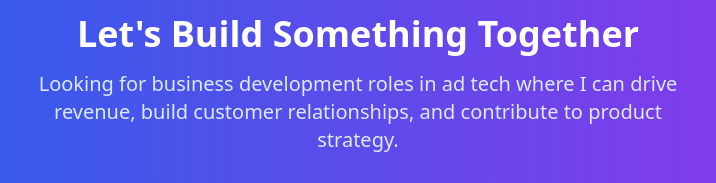
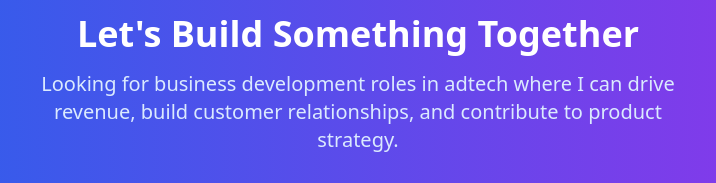
Before and after one commit to nimitworkofficial-creator/portfolio-html, a plain HTML site: page index.html in a window 1280 px wide. Shown: the part 2990-3173 px from the top of the page, 282-998 px from the left. Drawn offline with nearby package versions, Linux system fonts and the light colour scheme.

Commit message:
Update index.html
Final V1

```diff
--- a/index.html
+++ b/index.html
@@ -265,7 +265,7 @@
         <div class="bg-gradient-to-r from-blue-600 to-purple-600 rounded-2xl p-12 text-center">
             <h2 class="text-4xl font-bold mb-4">Let's Build Something Together</h2>
             <p class="text-xl text-blue-100 mb-8 max-w-2xl mx-auto">
-                Looking for business development roles in ad tech where I can drive revenue,
+                Looking for business development roles in adtech where I can drive revenue,
                 build customer relationships, and contribute to product strategy.
             </p>
             <div class="flex flex-wrap gap-4 justify-center">
@@ -277,7 +277,7 @@
                 </a>
             </div>
             <p class="text-blue-200 mt-6">
-                📍 Burnaby, BC | Open to remote/hybrid/ relocation | Authorized to work in US on TN
+                📍 Burnaby, BC | Open to remote/hybrid/relocation | Authorized to work in US on TN
             </p>
         </div>
     </div>
```
